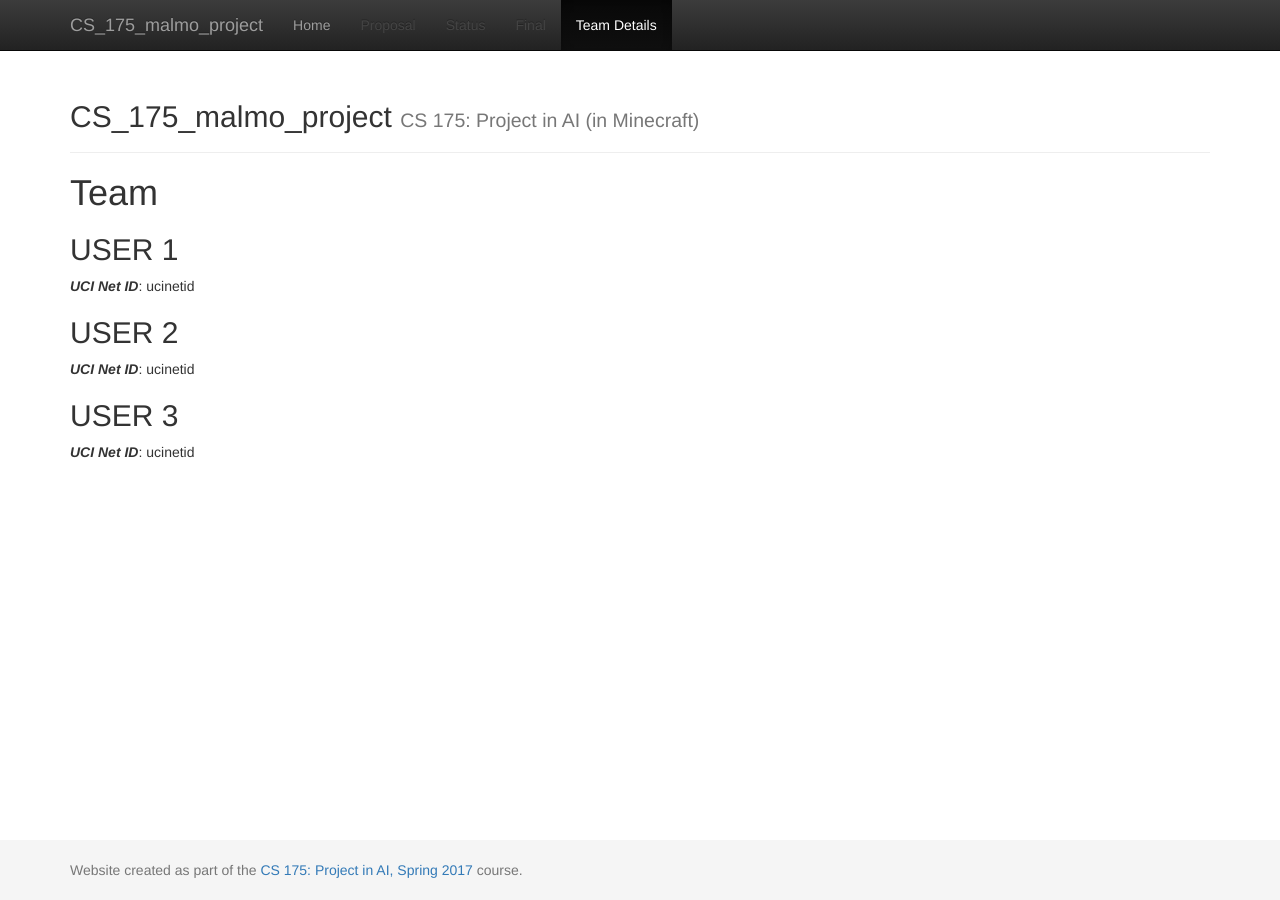
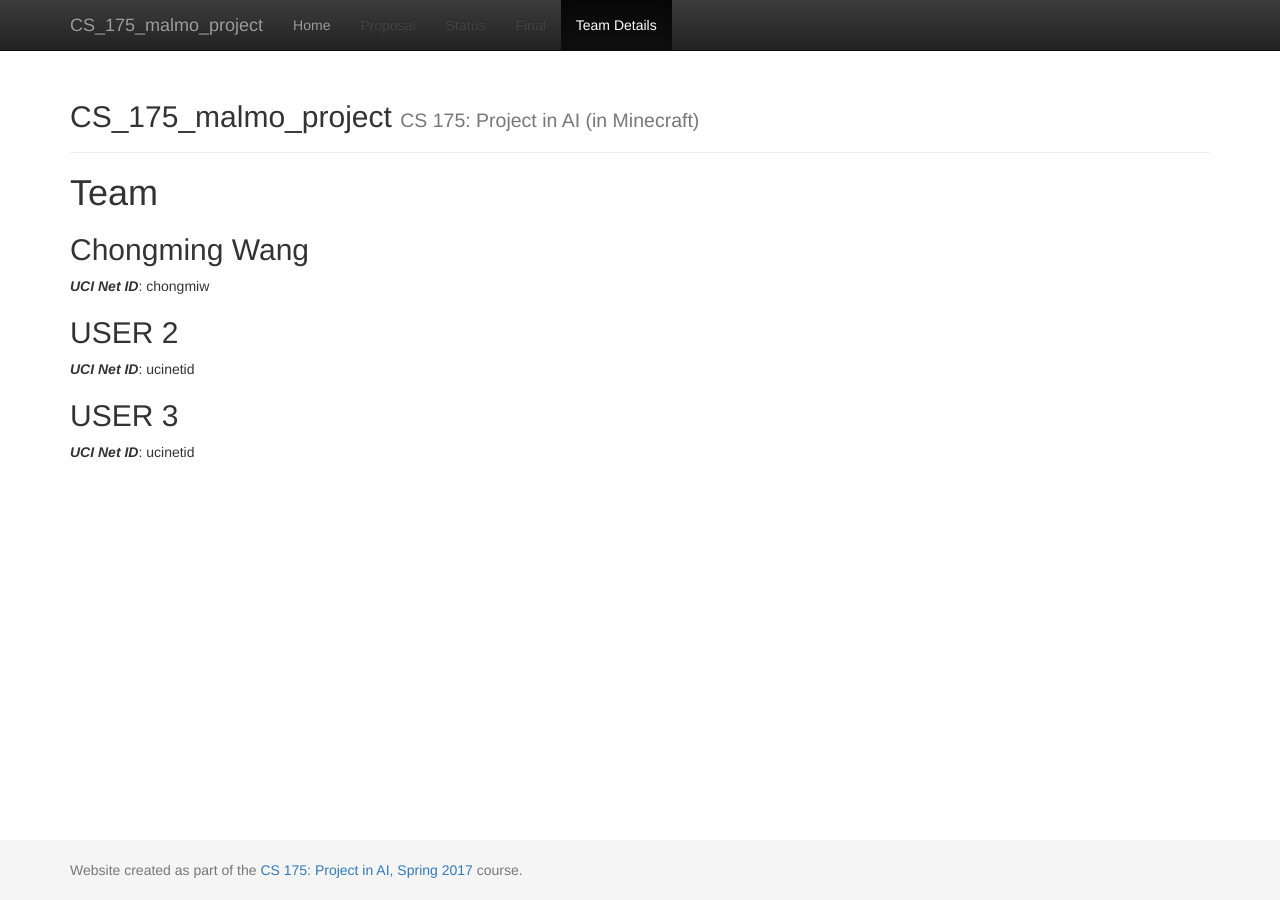
Before and after one commit to chicomy/Food_Hunting_Go, a Jekyll site: the page built from docs/team.md, in a window 1280 px wide. Built offline with Jekyll 4.4.1, drawn with Linux system fonts in a browser that asks for light colours.

Commit message:
Update team member information

```diff
--- a/docs/team.md
+++ b/docs/team.md
@@ -6,8 +6,8 @@ title:  Team
 # {{ page.title }}
 
 
-## USER 1
-***UCI Net ID***: ucinetid
+## Chongming Wang
+***UCI Net ID***: chongmiw
 
 ## USER 2
 ***UCI Net ID***: ucinetid
```
